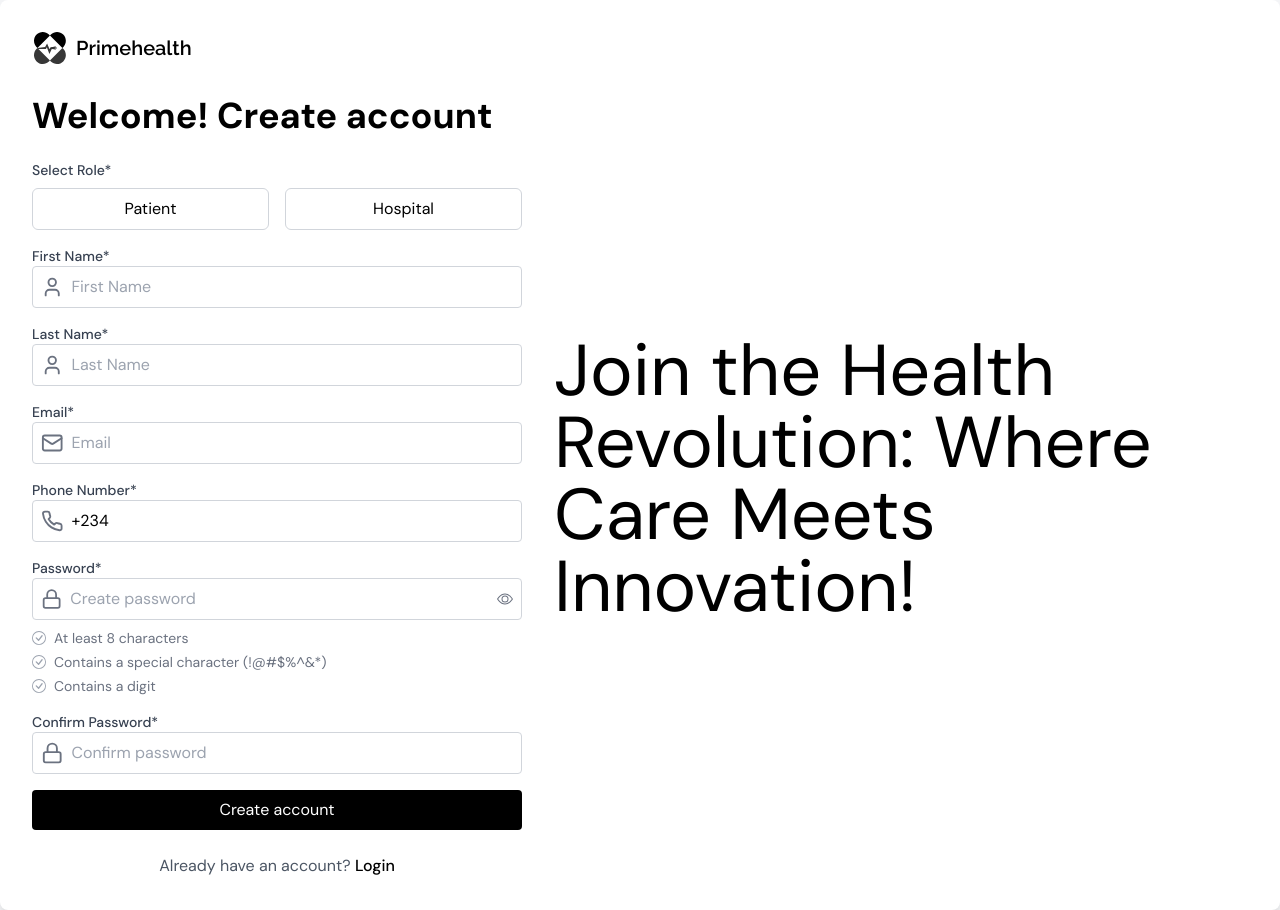
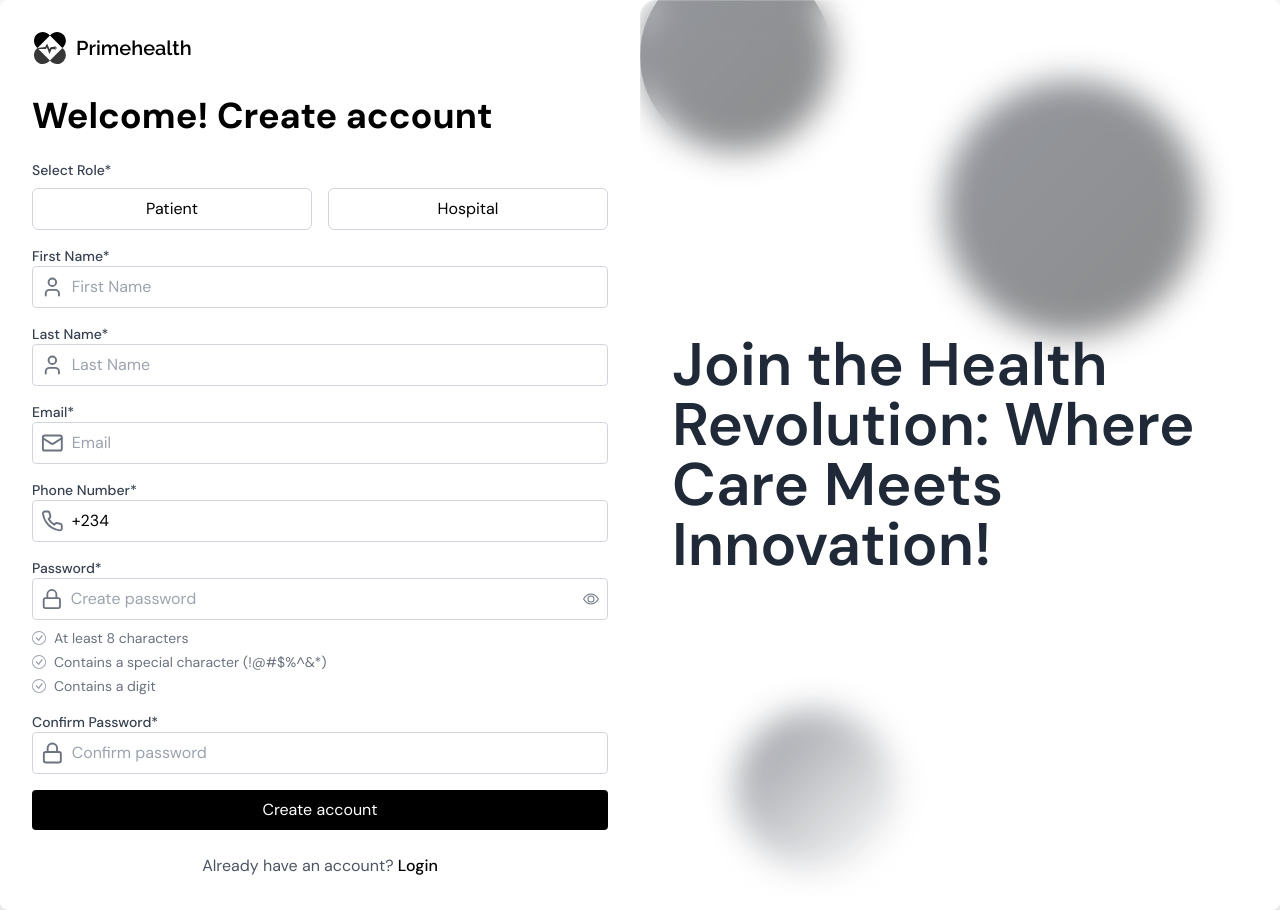
Before and after one commit to Mmesomadavid/prime, a React (Vite) app: page /register in a window 1280 px wide. Built offline with nearby package versions, Linux system fonts and the light colour scheme; no server answers.

Commit message:
made new changes

```diff
--- a/src/pages/Auth/Signup.tsx
+++ b/src/pages/Auth/Signup.tsx
@@ -193,9 +193,19 @@ export default function SignupForm() {
             <Link to="/login" className="font-medium text-black hover:underline">Login</Link>
           </p>
         </div>
+
         {/* Right section */}
-        <div className="hidden w-2/3 rounded-l-2xl bg--transparent lg:flex flex-col items-center justify-center pt-12">
-          <h1 className="text-start justify-center font-semi-bold text-7xl">Join the Health Revolution: Where Care Meets Innovation!</h1>
+        <div className="hidden lg:flex w-1/2 relative rounded-l-2xl bg-transparent flex-col items-center justify-center pt-15">
+          {/* Glassmorphic Background */}
+          <div className="absolute inset-0 bg-white/10 rounded-l-2xl backdrop-blur-lg border border-white/20 z-10"></div>
+          {/* Scattered Circles */}
+          <div className="absolute w-48 h-48 bg-gradient-to-br from-gray-900 to-black rounded-full opacity-50 -top-10 -left-0"></div>
+          <div className="absolute w-64 h-64 bg-gradient-to-br from-gray-900 to-black rounded-full opacity-50 top-20 right-20"></div>
+          <div className="absolute w-40 h-40 bg-gradient-to-br from-gray-900 to-black-800 rounded-full opacity-50 bottom-10 left-24"></div>
+          {/* Content */}
+          <h1 className="relative text-left justify-center font-semibold text-6xl text-gray-800 z-20 px-8">
+            Join the Health Revolution: Where Care Meets Innovation!
+          </h1>
         </div>
       </div>
     </div>
```
